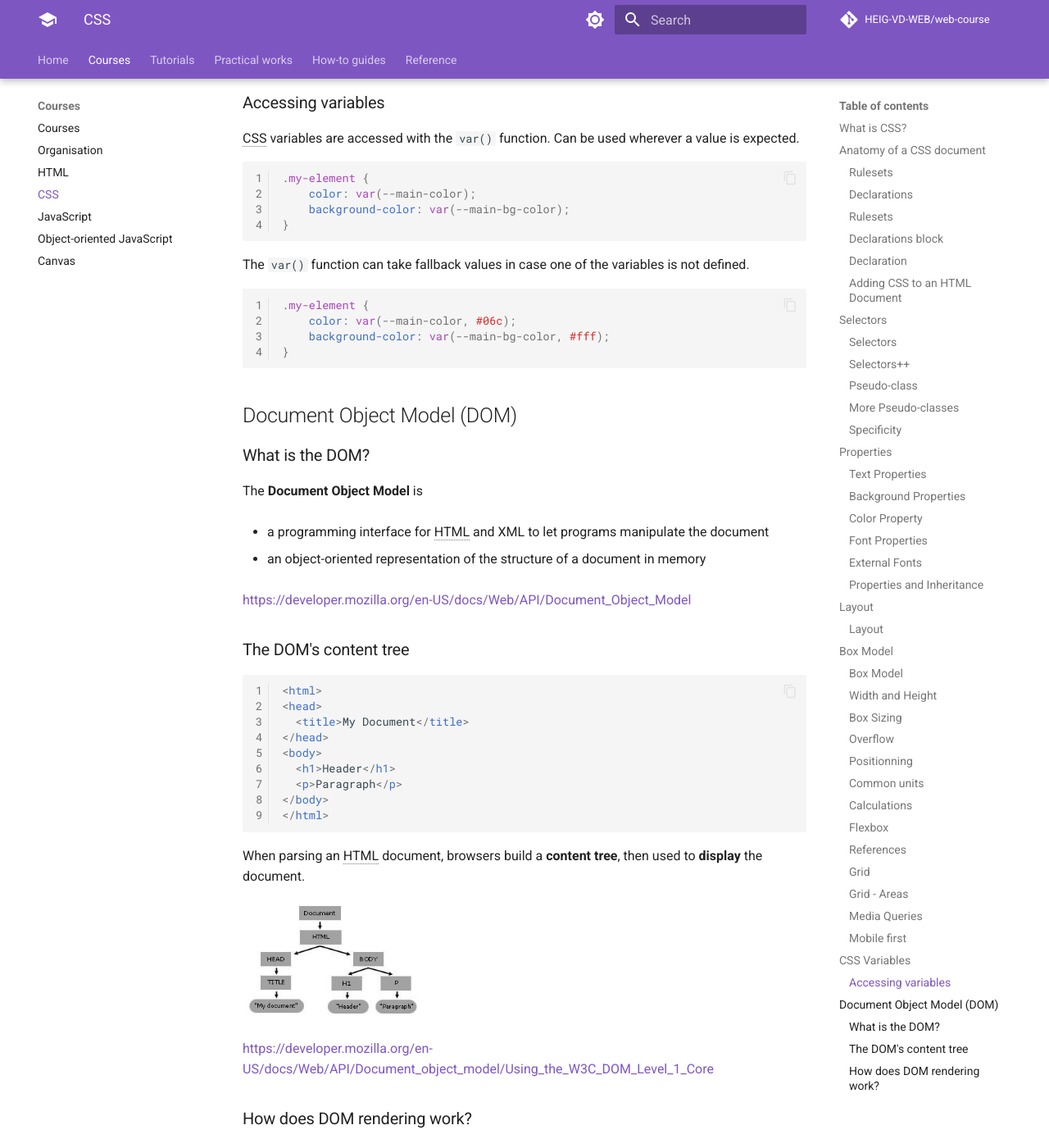
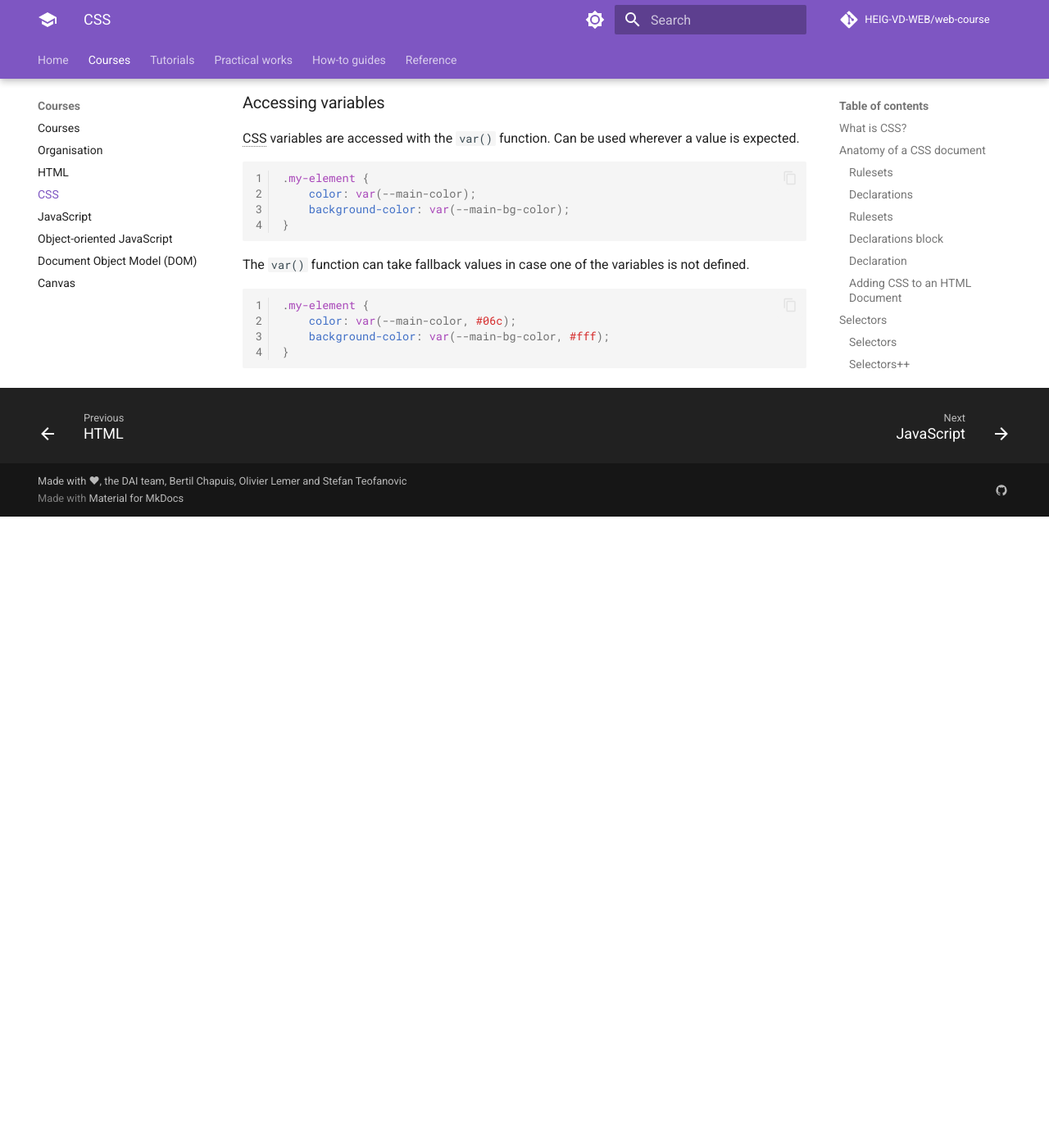
Before and after one commit to HEIG-VD-WEB/web-course, an MkDocs documentation site: the page built from docs/courses/css/index.md, in a window 1280 px wide and 1400 px high, scrolled down 18572 px. Shown: the whole window at 82% size. Built offline with MkDocs 1.6.1 and Material for MkDocs 9.7.7, drawn with Linux system fonts in a browser that asks for light colours; comment, search, counter and statistics services are not loaded; after the commit the page ends 19202 px from its top, so only the background shows below that; some of the changed text lies outside the part shown.

Commit message:
add DOM section

````diff
--- a/docs/courses/css/index.md
+++ b/docs/courses/css/index.md
@@ -844,47 +844,3 @@ The `var()` function can take fallback values in case one of the variables is no
     background-color: var(--main-bg-color, #fff);
 }
 ```
-
-## Document Object Model (DOM)
-
-### What is the DOM?
-
-The **Document Object Model** is
-
-- a programming interface for HTML and XML to let programs manipulate the document
-
-- an object-oriented representation of the structure of a document in memory
-
-[https://developer.mozilla.org/en-US/docs/Web/API/Document_Object_Model](https://developer.mozilla.org/en-US/docs/Web/API/Document_Object_Model){:target="_blank"}
-
-### The DOM's content tree
-
-```html
-<html>
-<head>
-  <title>My Document</title>
-</head>
-<body>
-  <h1>Header</h1>
-  <p>Paragraph</p>
-</body>
-</html>
-```
-
-When parsing an HTML document, browsers build a **content tree**, then used to **display** the document.
-
-<img src="assets/html_content_tree.jpg" style="width: 32%"/>
-
-<span class="detail">
-
-[https://developer.mozilla.org/en-US/docs/Web/API/Document_object_model/Using_the_W3C_DOM_Level_1_Core](https://developer.mozilla.org/en-US/docs/Web/API/Document_object_model/Using_the_W3C_DOM_Level_1_Core){:target="_blank"}
-
-</span>
-
-### How does DOM rendering work?
-
-When a browser displays a document, it must combine the document's content with its style information.
-
-<img src="assets/html_dom.svg" />
-
-[https://developer.mozilla.org/en-US/docs/Learn/CSS/First_steps/How_CSS_works](https://developer.mozilla.org/en-US/docs/Learn/CSS/First_steps/How_CSS_works){:target="_blank"}
--- a/mkdocs.yml
+++ b/mkdocs.yml
@@ -23,6 +23,7 @@ nav:
       - CSS: courses/css/index.md
       - JavaScript: courses/javascript/index.md
       - Object-oriented JavaScript: courses/object-oriented-javascript/index.md
+      - Document Object Model (DOM): courses/document-object-model/index.md
       - Canvas: courses/canvas/index.md
       # - Testing JavaScript application: courses/testing-javascript-applications/index.md
   - Tutorials:
````
Also changed, not shown: docs/courses/document-object-model/index.md (added, +44 -0 lines), docs/weeks/week-3.md (+1 -0 lines), docs/courses/document-object-model/assets/html_content_tree.jpg (added), docs/courses/document-object-model/assets/html_dom.svg (added).
